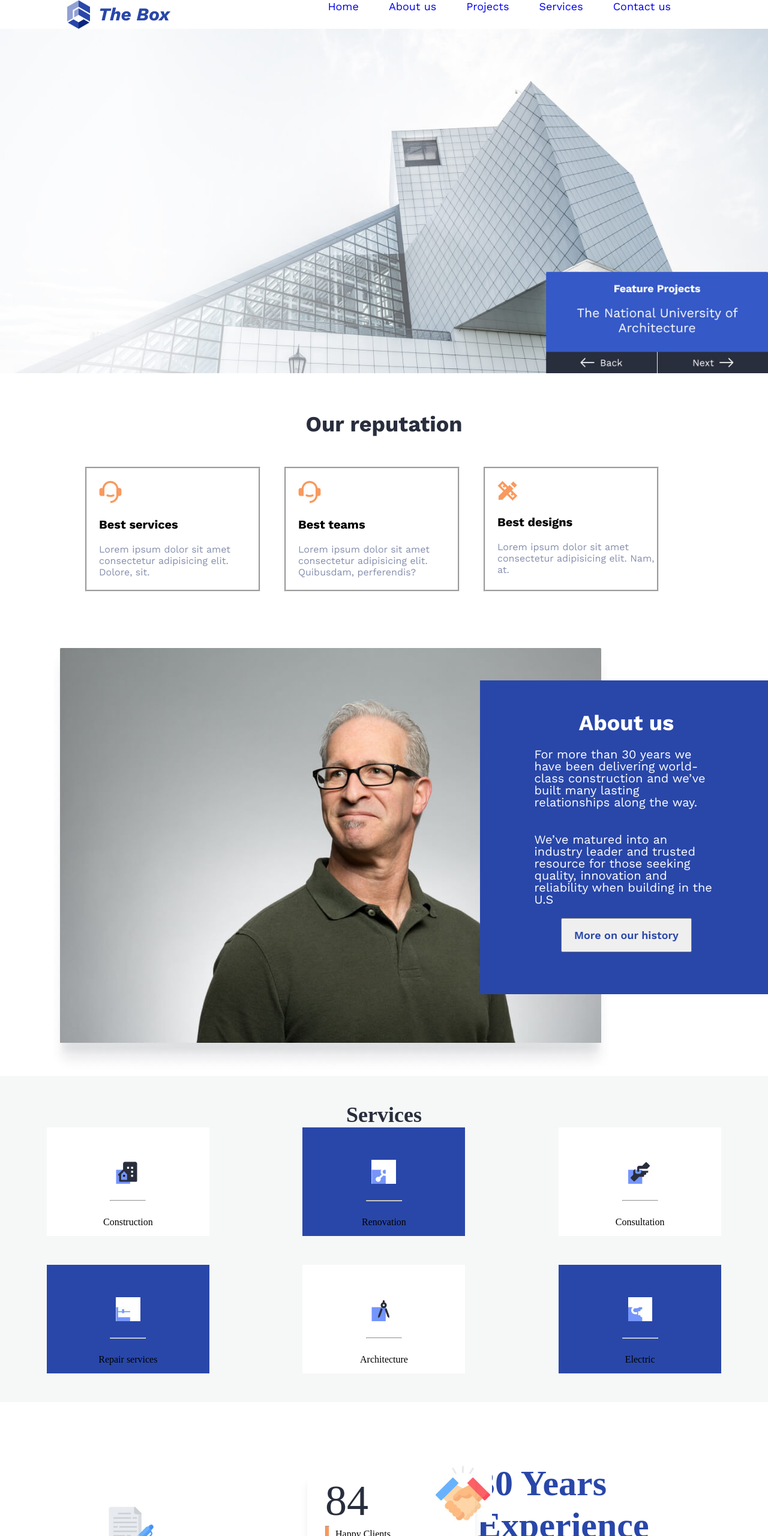
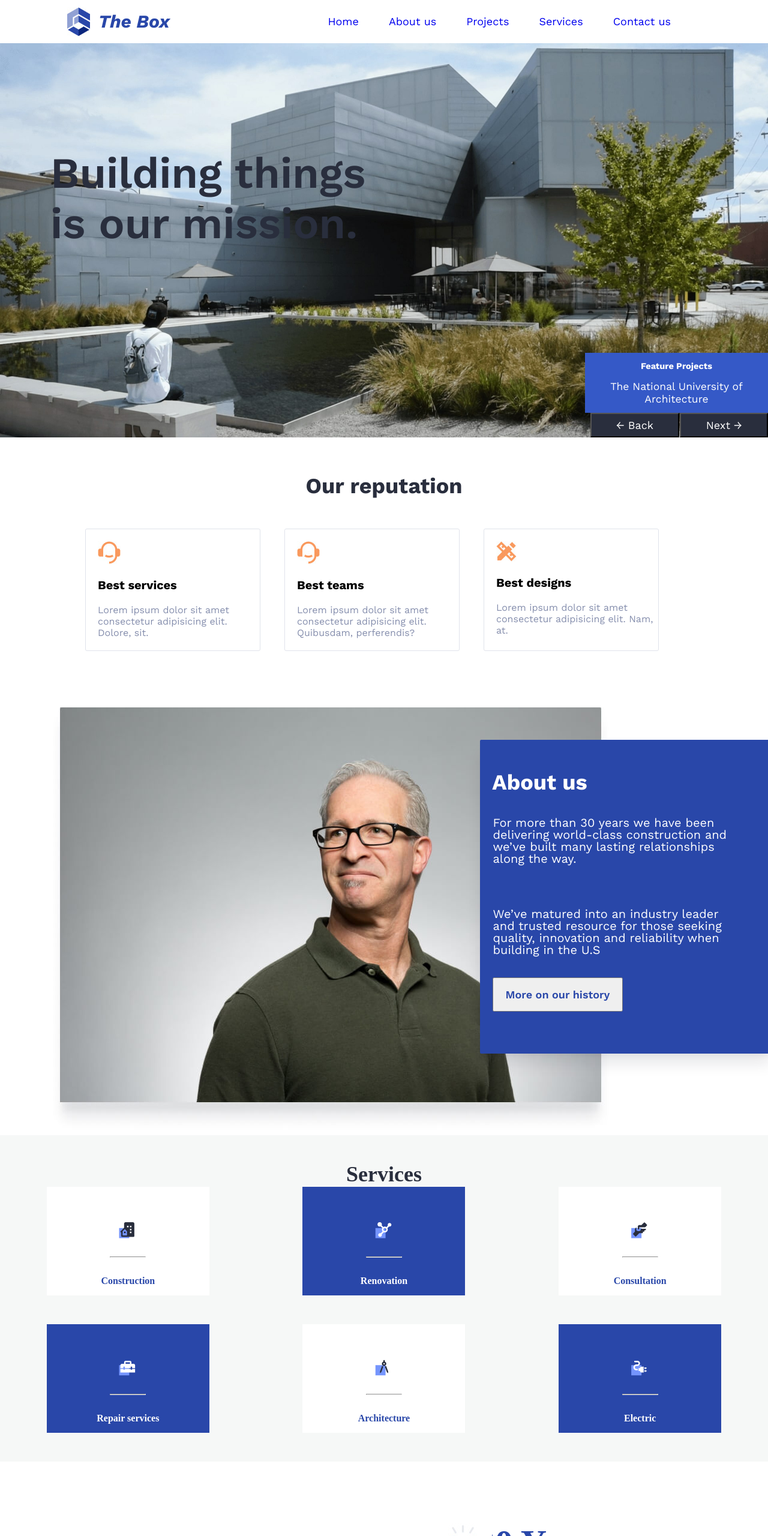
Before and after one commit to Nodirbekjon1999/Construction-Company, a plain HTML site: page index.html in a window 1280 px wide. Shown: the top 2560 px of the page at 60% size. Drawn offline with nearby package versions, Linux system fonts and the light colour scheme.

Commit message:
finalize

```diff
--- a/css/style.css
+++ b/css/style.css
@@ -6,6 +6,9 @@
 .header{
   display: flex;
   justify-content: space-between;
+  align-items: center;
+  padding-top: 12px;
+  padding-bottom: 12px;
   margin-left: 112px;
   margin-right: 112px;
 }
@@ -17,6 +20,10 @@
   line-height: 35px;
   color: #2947A9;
 }
+.main-logo:hover{
+  transform: matrix(1, 0, 0, -1, 0, 0);
+  color: #F9995D;
+}
 .header-links{
   display: flex;
   justify-content: space-between;
@@ -26,6 +33,9 @@
 .headermenu-links{
   margin-right: 50px;
 }
+.headermenu-links:hover{
+  transform: matrix(1, 0, 0, -1, 0, 0);
+}
 
 .headermenu-list{
   font-family: 'Work Sans';
@@ -34,6 +44,9 @@
   font-size: 18px;
   line-height: 21px;
   text-decoration: none;
+}
+.headermenu-list:hover{
+  color: #F9995D;
 }
 
 .the-box{
@@ -47,11 +60,77 @@
   margin-right: 14px;
 }
 
-.hero{
-  height: 100%;
-  width: 100%;
+.mainpicture{
+  background: url("../img/ICA.jpg");
+  background-size: cover;
 }
-
+.mainpicture-bar{
+  display: flex;
+  flex-direction: column;
+  align-items: flex-end;
+  justify-content: flex-end;
+}
+.mainpicture-info{
+  display: flex;
+  flex-direction: column;
+  align-items: center;
+  padding: 14.6346px 7.31732px 7.31732px;
+  background: #3559C7;
+  width: 305px;
+  height: 100px;
+}
+.mainpicture-info h2{
+  font-family: 'Work Sans';
+    font-style: normal;
+    font-weight: 700;
+    font-size: 14.6346px;
+    line-height: 17px;
+    text-align: center;
+    color: #FFFFFF;
+    margin-bottom: 15px;
+}
+.mainpicture-info p{
+  font-family: 'Work Sans';
+    font-style: normal;
+    font-weight: 400;
+    font-size: 17.5616px;
+    line-height: 21px;
+    text-align: center;
+    color: #FFFFFF;
+}
+.mainpicture-theme{
+  font-family: 'Work Sans';
+  font-style: normal;
+  font-weight: 600;
+  font-size: 72px;
+  line-height: 84px;
+  color: #292E3D;
+  padding-top: 174px;
+  padding-bottom: 174px;
+  padding-left: 84px;
+}
+.mainpicture-buttons{
+  display: flex;
+}
+.mainpicture-button{
+  display: flex;
+  flex-direction: row;
+  justify-content: center;
+  align-items: center;
+  padding: 8px 41.4px;
+  background: #292E3D;
+  font-family: 'Work Sans';
+  font-style: normal;
+  font-weight: 400;
+  font-size: 18px;
+  line-height: 21px;
+  text-align: center;
+  color: #FFFFFF;
+  margin-right: 1px;
+}
+.nextbutton{
+  margin-right: 0;
+}
 .our-reputation{
   margin-top: 60px;
   display: flex;
@@ -79,7 +158,12 @@
 .feature {
   width: 292px;
   margin-right: 40px;
-  border-style: groove;
+  border: 1.02443px solid #E0E3EB;
+  border-radius: 2.92693px;
+}
+
+.feature:hover{
+  box-shadow: 0px 0px 11.7077px 2px rgba(17, 24, 39, 0.1);
 }
 
 .feature :last-child {
@@ -122,8 +206,9 @@
   display: flex;
   flex-direction: column;
   align-items: center;
-  justify-content: space-around;
   background-color: #2947A9;
+  box-shadow: 0px 20px 24px -4px rgba(17, 24, 39, 0.1), 0px 8px 8px -4px rgba(17, 24, 39, 0.04);
+  border-radius: 2px;
 }
 .aboutus-theme{
   color: #FFFFFF;
@@ -133,6 +218,7 @@
   font-size: 36px;
   line-height: 42px;
   margin-top: 50px;
+  margin-right: 289px;
 }
 .aboutusinfo{
   width: 307px;
@@ -140,6 +226,7 @@
   display: flex;
   flex-direction: column;
   justify-content: space-around;
+  margin-right: 138px;
 }
 .aboutus-info{
   font-family: 'Work Sans';
@@ -147,6 +234,7 @@
   font-weight: 400;
   font-size: 20px;
   line-height: 20px;
+  width: 400px;
   color: #FFFFFF;
 }
 .aboutus-button{
@@ -163,6 +251,7 @@
   line-height: 21px;
   text-align: center;
   color: #2947A9;
+  margin-right: 229px;
 }
 
 .services{
@@ -194,6 +283,8 @@
   width: 271px;
   height: 181px;
   background-color: #FFFFFF;
+  color: #2947A9;
+  font-weight: bold;
 }
 .renovation{
   margin-bottom: 48px;
@@ -205,6 +296,8 @@
   width: 271px;
   height: 181px;
   background-color: #2947A9;
+  color: #FFFFFF;
+  font-weight: bold;
 }
 .construction-hr{
   width: 60px;
@@ -234,11 +327,13 @@
   line-height: 70px;
   margin: 0px;
   margin-top: 100px;
+  margin-bottom: 30px;
 }
 .experience-info{
   color: #525B7A;
   font-size: 20px;
   line-height: 23px;
+  margin-bottom: 60px;
 }
 .experience-button{
   color: #FFFFFF;
@@ -247,6 +342,15 @@
   gap: 10px;
   border-radius: 2px;
   padding: 16px 20px;
+}
+.happy-clients{
+  font-family: 'Work Sans';
+  font-style: normal;
+  font-weight: 400;
+  font-size: 17.5616px;
+  line-height: 21px;
+  font-weight: bold;
+  color: #667299;
 }
 .happyclients-hr{
   background-color: #F9995D;
@@ -264,6 +368,7 @@
 .happyclients-number{
   line-height: 84px;
   font-size: 72px;
+  font-weight: bold;
   color:#292E3D;
   margin: 0px;
   margin-left: 30px;
@@ -326,6 +431,9 @@
 .consultation{
   background: url("../img/unsplash_MP0bgaS_d1c.jpg");
 }
+.free-infos{
+  display: flex;
+}
 .free-theme{
   font-family: 'Work Sans';
   font-style: normal;
@@ -342,6 +450,11 @@
   font-size: 24px;
   line-height: 28px;
   color: #FFFFFF;
+}
+.underlin{
+  text-decoration: underline;
+  text-decoration-color: #C2C7D6;
+  margin-left: 10px;
 }
 .free-button{
   background: fixed;
@@ -372,8 +485,11 @@
   justify-content: space-around;
   color: #292E3D;
   margin: 0;
-  margin-left: 25px;
+  margin-left: 82px;
   margin-bottom: 40px;
+}
+.side-menu{
+  margin-left: 80px;
 }
 .side-menu ul{
 list-style: none;
@@ -382,6 +498,9 @@ flex-direction: row-reverse;
 align-items: center;
 justify-content: flex-end;
 }
+.side-menu ul li{
+  padding-bottom: 15px;
+}
 .side-menu ul li a{
   text-decoration: none;
   font-family: 'Work Sans';
@@ -389,7 +508,7 @@ justify-content: flex-end;
   font-weight: 500;
   font-size: 24px;
   line-height: 28px;
-  margin-left: 16px;
+  padding-left: 4px;
   text-align: center;
   color: #C2C7D6;
 }
@@ -406,9 +525,6 @@ justify-content: flex-end;
 }
 .side-menu ul li a:hover{
   color: #2947A9;
-}
-.examples {
-  width: 920px;
 }
 .firstpair{
   display: flex;
@@ -451,13 +567,15 @@ justify-content: flex-end;
   line-height: 21px;
   color: #FFFFFF;
 }
+.examples{
+  width: 800px;
+}
 .examples ul{
   width: 844px;
   display: flex;
   align-items: center;
   justify-content: center;
   margin-top: 32px;
-  margin-left: 38px;
   border-radius: 50px;
 }
 .examples ul li{
@@ -467,14 +585,24 @@ justify-content: flex-end;
   line-height: 50px;
   margin: 0 5px;
 }
+.examples ul li :first-child{
+  margin-right: 6px;
+}
+.examples ul li :last-child{
+  margin-left: 5px;
+}
+.examples-button{
+  display: flex;
+  justify-content: space-around;
+}
 .examples ul li.circle{
   height: 16px;
   width: 16px;
   text-align: center;
   border-radius: 50%;
-  margin-right: 16px;
   border: 2px solid #C2C7D6;
 }
+
 .circle:hover {
   background-color: #2947A9;
 }
@@ -489,16 +617,17 @@ justify-content: flex-end;
 .back{
   display: flex;
   color: #FFFFFF;
-  width: 295px;
+  width: 330px;
   height: 64px;
   border: 1px dashed;
 }
 .next{
   color: #FFFFFF;
-  width: 295px;
+  width: 330px;
   height: 64px;
   border: 1px dashed;
 }
+
 .logo-info{
   display: flex;
   flex-direction: column;
@@ -592,6 +721,7 @@ justify-content: flex-end;
   line-height: 21px;
   text-align: center;
   color: #FFFFFF;
+  border-radius: 2px;
 }
 .footer{
   display: flex;
@@ -738,3 +868,19 @@ justify-content: flex-end;
 .socials-link :last-child{
   margin: 0;
 }
+.bottom-box{
+  background-color: #2947A9;
+  display: flex;
+  align-items: center;
+  padding-top: 19px;
+  padding-bottom: 19px;
+}
+.bottom-text{
+  font-family: 'Work Sans';
+  font-style: normal;
+  font-weight: 400;
+  font-size: 16px;
+  line-height: 19px;
+  color: #FFFFFF;
+  margin-left: 82px;
+}
--- a/index.html
+++ b/index.html
@@ -29,7 +29,17 @@
     </div>
 
     <div class="mainpicture">
-      <img class="hero" src="img\Hero.jpg" alt="">
+      <h1 class="mainpicture-theme">Building things <br> is our mission.</h1>
+      <div class="mainpicture-bar">
+        <div class="mainpicture-info">
+          <h2>Feature Projects</h2>
+          <p>The National University of <br> Architecture</p>
+        </div>
+        <div class="mainpicture-buttons">
+          <button class="mainpicture-button">&#8592; Back</button>
+          <button class="mainpicture-button nextbutton">Next &rarr;</button>
+        </div>
+      </div>
     </div>
 
     <div class="our-reputation">
@@ -77,34 +87,34 @@
       </div>
       <div class="services-one">
         <div class="Construction">
-          <img src="img\icon.jpg" alt="">
+          <img src="img\icon.svg" alt="">
           <hr class="construction-hr">
           <p>Construction</p>
         </div>
         <div class="renovation">
-          <img src="img\icon-1.jpg" alt="">
+          <img src="img\icon-1.svg" alt="">
           <hr class="renovation-hr">
           <p>Renovation</p>
         </div>
         <div class="Construction">
-          <img src="img\icon-2.jpg" alt="">
+          <img src="img\icon-2.svg" alt="">
           <hr class="construction-hr">
           <p>Consultation</p>
         </div>
       </div>
       <div class="services-two">
         <div class="renovation">
-          <img src="img\icon-3.jpg" alt="">
+          <img src="img\icon-3.svg" alt="">
           <hr class="renovation-hr">
           <p>Repair services</p>
         </div>
         <div class="Construction">
-          <img src="img\icon-4.jpg" alt="">
+          <img src="img\icon-4.svg" alt="">
           <hr class="construction-hr">
           <p>Architecture</p>
         </div>
         <div class="renovation">
-          <img src="img\icon-5.jpg" alt="">
+          <img src="img\icon-5.svg" alt="">
           <hr class="renovation-hr">
           <p>Electric</p>
         </div>
@@ -164,7 +174,11 @@
     <div class="consultation">
       <div class="free">
         <h6 class="free-theme">Free consultation with exceptional quality</h6>
-        <p class="free-info">Just one call away: +84 1102 2703</p>
+        <div class="free-infos">
+          <p class="free-info">Just one call away: </p>
+          <p class="free-info underlin">+84 1102 2703</p>
+        </div>
+
       </div>
       <button class="free-button">Get your consultation</button>
     </div>
@@ -224,6 +238,7 @@
             </div>
           </div>
         </div>
+        <div class="examples-button">
           <ul>
             <li class=""><a href="" class="back">&#8592; Back</a></li>
             <li class="circle active"><a href="#"></a></li>
@@ -234,23 +249,24 @@
           </ul>
         </div>
       </div>
+    </div>
 
     <div class="registration">
       <div class="logo-info">
         <h6 class="registration-logo">What can we do for you?</h6>
-        <p class="registration-info">We are ready to work on a project of any complexity, whether it’s commercial or residential.</p>
+        <p class="registration-info">We are ready to work on a project of any complexity, <br> whether it’s commercial or residential.</p>
       </div>
       <div class="textareas">
         <div class="name-email">
-          <input name="name" placeholder="name" type="name">
-          <input name="email" placeholder="email" type="email">
+          <input name="name" placeholder=" Your name" type="name">
+          <input name="email" placeholder=" Email" type="email">
         </div>
         <div class="reason-phone">
-          <input name="reason" placeholder="reason for contacting" type="text">
-          <input name="phone" placeholder="phone" type="tel">
+          <input name="reason" placeholder=" Reason for Contacting" type="text">
+          <input name="phone" placeholder=" Phone" type="tel">
         </div>
         <div class="message-button">
-          <input name="message" placeholder="message" type="text">
+          <input name="message" placeholder=" Message" type="text">
           <button type="submit">Submit</button>
         </div>
       </div>
@@ -293,7 +309,9 @@
       </div>
     </div>
 
-    <div class="bottom-box"></div>
+    <div class="bottom-box">
+      <p class="bottom-text">TheBox Company © 2022. All Rights Reserved</p>
+    </div>
   </div>
 </body>
 </html>
```
Also changed, not shown: img/ICA.jpg (added), img/icon-1.jpg (deleted), img/icon-1.svg (added), img/icon-2.jpg (deleted), img/icon-2.svg (added), img/icon-3.jpg (deleted), img/icon-3.svg (added), img/icon-4.jpg (deleted), img/icon-4.svg (added), img/icon-5.jpg (deleted), img/icon-5.svg (added), img/icon.jpg (deleted), img/icon.svg (added), img/icon@2x-1.jpg (deleted). Lines whose indentation alone changed are shown as unchanged.
